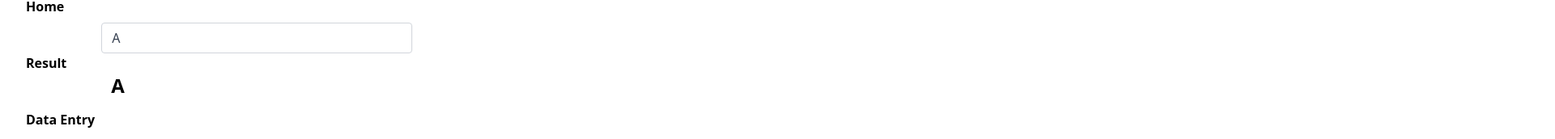
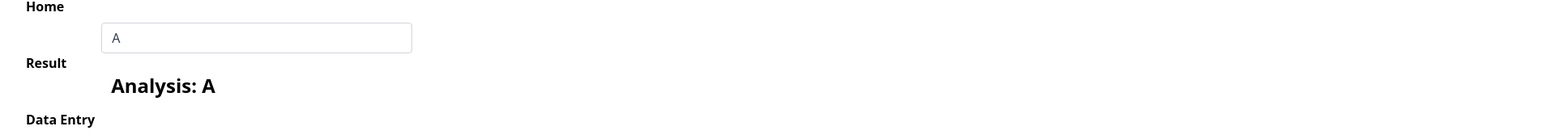
Before and after one commit to ShunichirouKamino/next-sandbox, a Next.js app: page / in a window 1280 px wide. Shown: the part 116-288 px from the top of the page at 81% size, 1920 px wide, since content can reach past the window. Built offline with nearby package versions, Linux system fonts and the light colour scheme; some icons are missing.

Commit message:
データ不備の修正と微調整

```diff
--- a/src/components/AnalysisPage/index.tsx
+++ b/src/components/AnalysisPage/index.tsx
@@ -17,16 +17,19 @@ const AnalysisPage: React.FC<AnalysisPageProps> = ({ memberRankType }) => {
     { label: "fourth", size: size },
   ];
 
+  // init data
   const { rankSet, rankPercentSet, member } = memberRankType[0];
-  const members = memberRankType.map((m) => {
-    return m.member;
-  });
 
   const [toRankSet, setRankSet] = useState(rankSet);
   const [toRankPercentSet, setRankPercentSet] = useState(rankPercentSet);
   const [toMember, setMember] = useState(member);
 
-  // handle changing select box
+  // for select box
+  const members = memberRankType.map((m) => {
+    return m.member;
+  });
+
+  // handle select box changing
   const handleChange: React.ChangeEventHandler<HTMLSelectElement> = (c) => {
     const member = c.target.value;
     const { rankSet, rankPercentSet } = memberRankType.find(
@@ -57,7 +60,7 @@ const AnalysisPage: React.FC<AnalysisPageProps> = ({ memberRankType }) => {
     <>
       <SelectBox elements={members} handleChange={handleChange}></SelectBox>
       <SimpleText
-        text={toMember}
+        text={"Analysis: " + toMember}
         align="text-left"
         style="font-bold"
         size="text-2xl"
```
Also changed, not shown: src/data/majan.csv.
